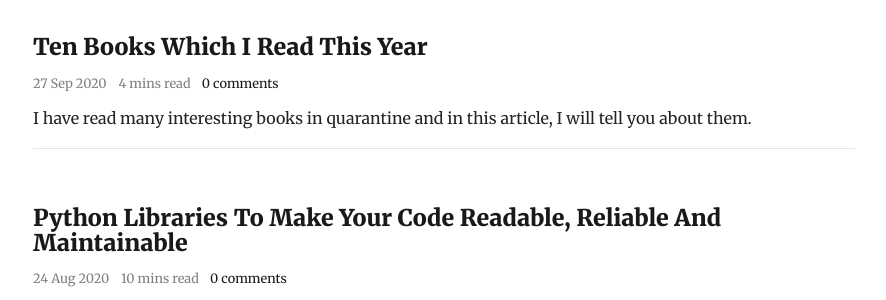
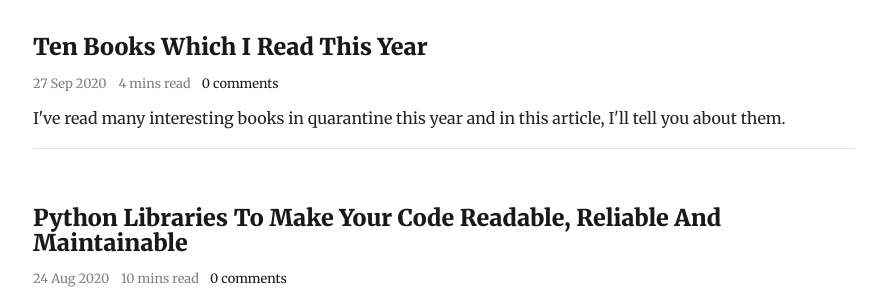
Before and after one commit to lk-geimfari/lk-geimfari.github.io, a Jekyll site: the page built from index.md, in a window 1280 px wide. Shown: the part 222-522 px from the top of the page, without its empty margins (196-1082 px from the left). Built offline with Jekyll 4.4.1, drawn with Linux system fonts in a browser that asks for light colours; nearby versions of some CDN libraries; comment, search, counter and statistics services are not loaded.

Commit message:
Update 2020-09-27-ten-books-which-i-read-this-year.md

```diff
--- a/_posts/2020-09-27-ten-books-which-i-read-this-year.md
+++ b/_posts/2020-09-27-ten-books-which-i-read-this-year.md
@@ -2,8 +2,7 @@
 layout: post
 title: Ten books which I read this year
 date: 2020-09-27
-description: I have read many interesting books in quarantine
-             and in this article, I will tell you about them.
+description: I've read many interesting books in quarantine this year and in this article, I'll tell you about them.
 published: true
 comments: true
 ---
```
